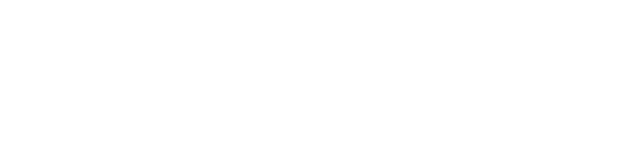
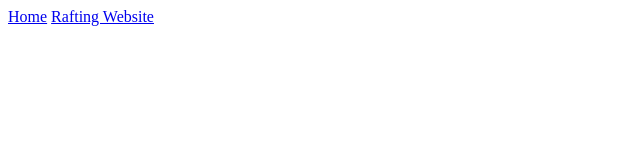
Before and after one commit to javiamallen/wdd130, a plain HTML site: page index.html in a window 1280 px wide. Shown: the whole page, without its empty margins (0-640 px from the left). Drawn offline with Linux system fonts and the light colour scheme.

Commit message:
first commit rafting site

```diff
--- a/index.html
+++ b/index.html
@@ -6,5 +6,13 @@
         <title>Javiera Allende - WDD 130 </title>
     </head>
     <body>
+        <header>
+            <nav>
+                <a href="index.html">Home</a>
+                <a href="wwr/">Rafting Website</a>
+            </nav>
+
+        </header>
+
     </body>
 </html>
```
